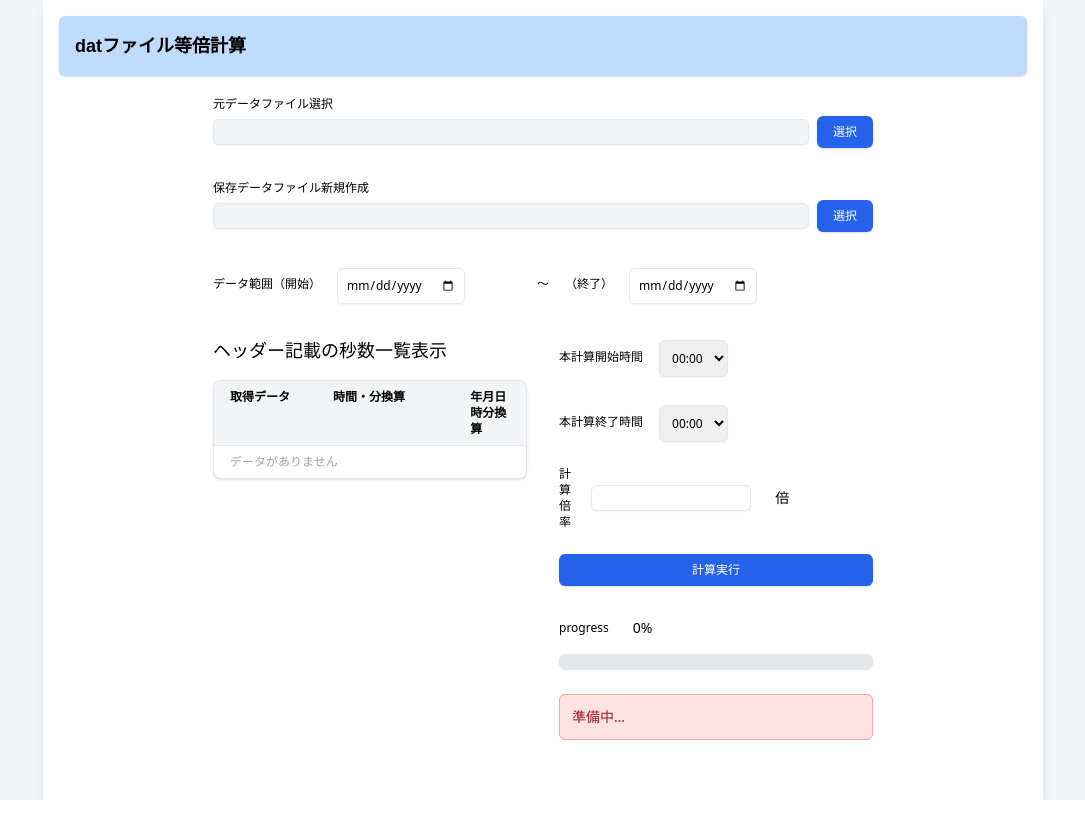
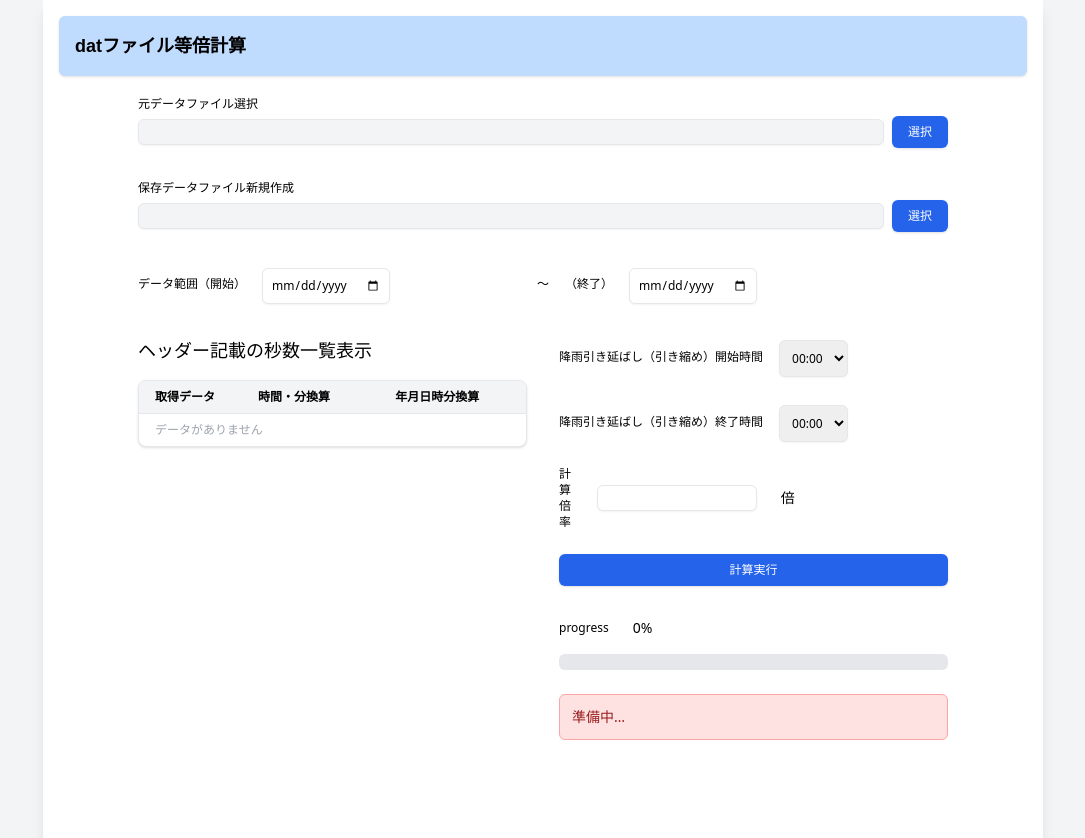
Before and after one commit to kana-chu/B_by_C_APP, a React (Vite) app in the folder frontend/: page /dat/change-scale in a window 1280 px wide. Shown: the top 838 px of the page, without its empty margins (97-1182 px from the left). Before the commit the page ends 800 px from the top, so only its background shows below. Built offline with nearby package versions, Linux system fonts and the light colour scheme.

Commit message:
D_CS_Homeにて計算設定のラベル変更

```diff
--- a/frontend/src/Dat/ChangeScale/D_CS_Home.jsx
+++ b/frontend/src/Dat/ChangeScale/D_CS_Home.jsx
@@ -141,14 +141,14 @@ export default function D_CS_Home() {
 					<div className="flex flex-col gap-6">
 
 						<W_Com_LabelSelectBox
-							label="本計算開始時間"
+							label="降雨引き延ばし（引き縮め）開始時間"
 							value={calcStart}
 							onChange={setCalcStart}
 							options={["00:00", "01:00", "02:00"]}
 						/>
 
 						<W_Com_LabelSelectBox
-							label="本計算終了時間"
+							label="降雨引き延ばし（引き縮め）終了時間"
 							value={calcEnd}
 							onChange={setCalcEnd}
 							options={["00:00", "01:00", "02:00"]}
--- a/frontend/src/Layout/L_Layout.jsx
+++ b/frontend/src/Layout/L_Layout.jsx
@@ -3,7 +3,7 @@ export default function Layout({ title, children }) {
         <div className="min-h-screen w-full flex justify-center bg-gray-100">
 
             {/* 外枠：1000 × 800 */}
-            <div className="w-[1000px] h-[800px] bg-white shadow-lg overflow-hidden">
+            <div className="w-[1000px] h-[900px] bg-white shadow-lg overflow-hidden">
 
                 {/* タイトルバー */}
                 <div className="h-[60px] bg-blue-200 rounded-md flex items-center px-4 shadow mx-4 mt-4">
@@ -11,7 +11,7 @@ export default function Layout({ title, children }) {
                 </div>
 
                 {/* 内枠：700 × 900 */}
-                <div className="w-[700px] h-[900px] mx-auto p-5 text-xs">
+                <div className="w-[850px] h-[900px] mx-auto p-5 text-xs">
                     {children}
                 </div>
 
```
Also changed, not shown: 1 other file (tests, documents, lock files or other folders).
